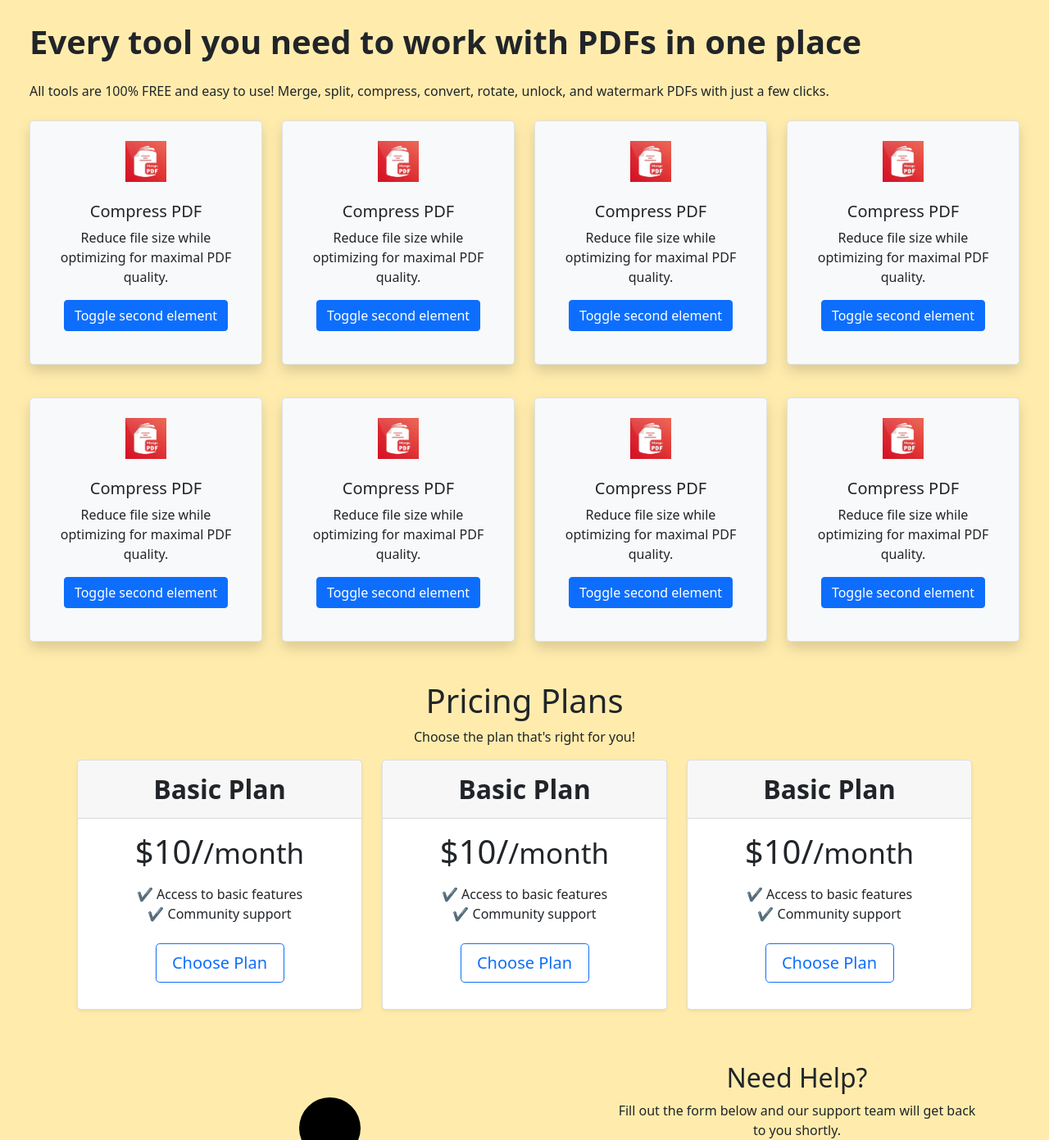
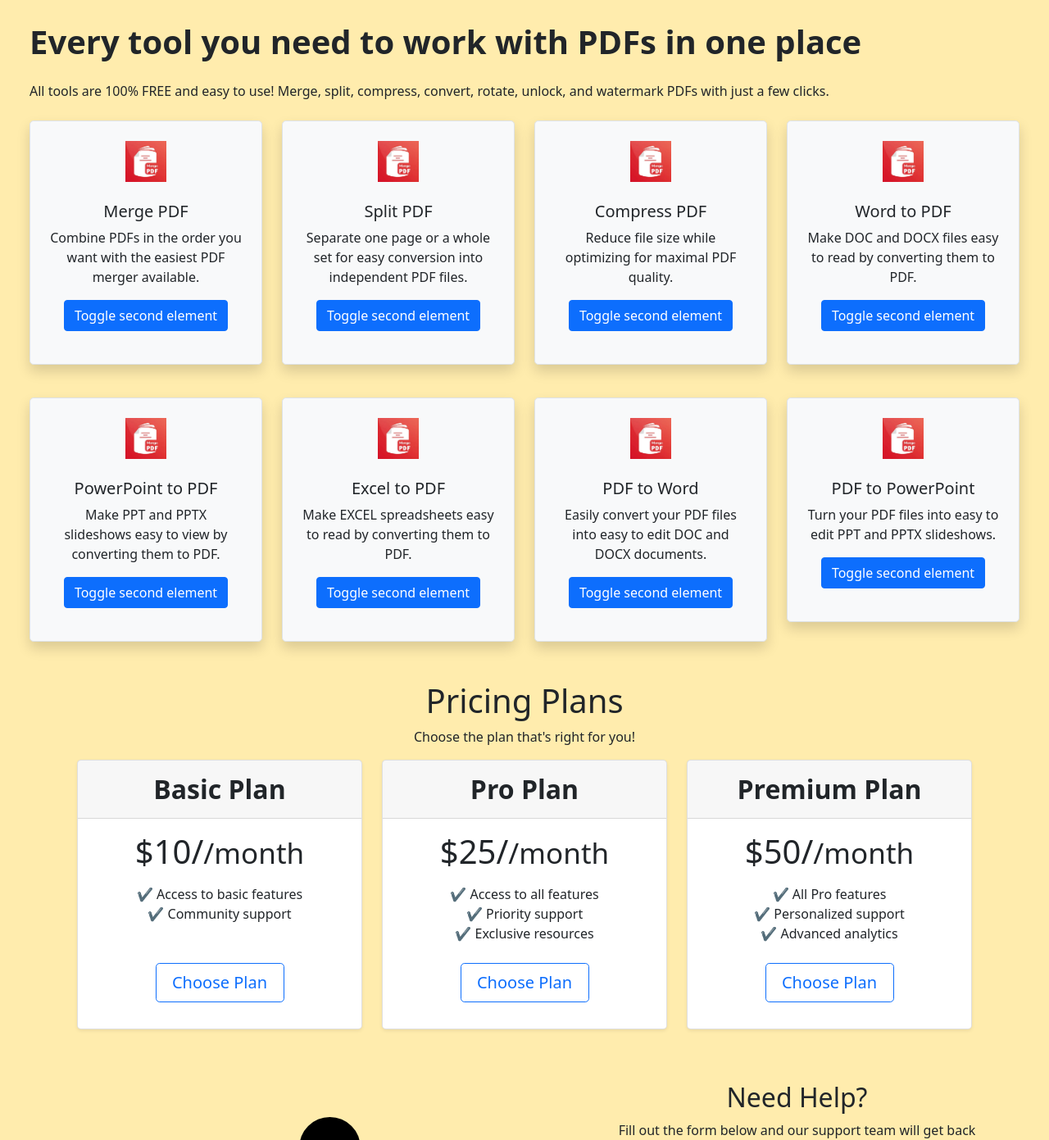
Before and after one commit to Devwashim/tempale, a Django app: page /client/ in a window 1280 px wide; the page is wider, and only the part inside the window is pictured. Shown: the part 1723-3114 px from the top of that part at 82% size. Run offline with Django 5.2, Linux system fonts and the light colour scheme.

Commit message:
few change

```diff
--- a/templates/client.html
+++ b/templates/client.html
@@ -110,8 +110,8 @@
       <div class="col-md-3  zoom">
        <div class="p-4 border bg-light text-center border rounded-3 shadow">
         <img src="{% static "merge pdf.jpg" %}" alt="Compress PDF" class="icon mb-4" style="width: 50px; height: auto;">
-        <h5 class="font-bold text-center">Compress PDF</h5>
-        <p class="text-center">Reduce file size while optimizing for maximal PDF quality.</p>
+        <h5 class="font-bold text-center">Merge PDF</h5>
+        <p class="text-center">Combine PDFs in the order you want with the easiest PDF merger available.</p>
 
         <p class="d-inline-flex gap-1">
             <button class="btn btn-primary"  data-bs-toggle="collapse" data-bs-target="#multiCollapseExample1" aria-expanded="false" aria-controls="multiCollapseExample1" style="">Toggle second element</button>
@@ -120,7 +120,29 @@
             <div class="col">
               <div class="collapse multi-collapse" id="multiCollapseExample1">
                 <div class="card card-body">
-                    Dropdown content for Split PDF.
+                  Dropdown content for Merge PDF.
+                </div>
+              </div>
+            </div>
+              </div>
+
+             </div>
+             </div>
+
+      <div class="col-md-3 zoom">
+       <div class="p-4 border bg-light text-center border rounded-3 shadow">
+        <img src="{% static "merge pdf.jpg" %}" alt="Compress PDF" class="icon mb-4" style="width: 50px; height: auto;">
+        <h5 class="font-bold text-center">Split PDF</h5>
+        <p class="text-center">Separate one page or a whole set for easy conversion into independent PDF files.</p>
+
+        <p class="d-inline-flex  gap-1">
+            <button class="btn btn-primary"  data-bs-toggle="collapse" data-bs-target="#Split" aria-expanded="false" aria-controls="Split">Toggle second element</button>
+        </p>
+          <div class="row">
+            <div class="col">
+              <div class="collapse multi-collapse" id="Split">
+                <div class="card card-body">
+                  Dropdown content for Split PDF.
                 </div>
               </div>
             </div>
@@ -141,7 +163,7 @@
             <div class="col">
               <div class="collapse multi-collapse" id="Mergepdf">
                 <div class="card card-body">
-                    Mergepdf content for Split PDF.
+                    Mergepdf content for Compress PDF.
                 </div>
               </div>
             </div>
@@ -152,38 +174,17 @@
       <div class="col-md-3 zoom">
        <div class="p-4 border bg-light text-center border rounded-3 shadow">
         <img src="{% static "merge pdf.jpg" %}" alt="Compress PDF" class="icon mb-4" style="width: 50px; height: auto;">
-        <h5 class="font-bold text-center">Compress PDF</h5>
-        <p class="text-center">Reduce file size while optimizing for maximal PDF quality.</p>
+        <h5 class="font-bold text-center">Word to PDF</h5>
+        <p class="text-center">Make DOC and DOCX files easy to read by converting them to PDF.</p>
 
         <p class="d-inline-flex  gap-1">
-            <button class="btn btn-primary"  data-bs-toggle="collapse" data-bs-target="#Mergepdf" aria-expanded="false" aria-controls="Mergepdf">Toggle second element</button>
+            <button class="btn btn-primary"  data-bs-toggle="collapse" data-bs-target="#Word" aria-expanded="false" aria-controls="Word">Toggle second element</button>
         </p>
           <div class="row">
             <div class="col">
-              <div class="collapse multi-collapse" id="Mergepdf">
+              <div class="collapse multi-collapse" id="Word">
                 <div class="card card-body">
-                    Mergepdf content for Split PDF.
-                </div>
-              </div>
-            </div>
-              </div>
-
-             </div>
-             </div>
-      <div class="col-md-3 zoom">
-       <div class="p-4 border bg-light text-center border rounded-3 shadow">
-        <img src="{% static "merge pdf.jpg" %}" alt="Compress PDF" class="icon mb-4" style="width: 50px; height: auto;">
-        <h5 class="font-bold text-center">Compress PDF</h5>
-        <p class="text-center">Reduce file size while optimizing for maximal PDF quality.</p>
-
-        <p class="d-inline-flex  gap-1">
-            <button class="btn btn-primary"  data-bs-toggle="collapse" data-bs-target="#Mergepdf" aria-expanded="false" aria-controls="Mergepdf">Toggle second element</button>
-        </p>
-          <div class="row">
-            <div class="col">
-              <div class="collapse multi-collapse" id="Mergepdf">
-                <div class="card card-body">
-                    Mergepdf content for Split PDF.
+                  Dropdown content for Word to PDF.
                 </div>
               </div>
             </div>
@@ -197,18 +198,20 @@
 
       <div class="col-md-3 zoom">
        <div class="p-4 border bg-light text-center border rounded-3 shadow">
-        <img src="{% static "merge pdf.jpg" %}" alt="Compress PDF" class="icon mb-4" style="width: 50px; height: auto;">
-        <h5 class="font-bold text-center">Compress PDF</h5>
-        <p class="text-center">Reduce file size while optimizing for maximal PDF quality.</p>
+        <img src="{% static "merge pdf.jpg" %}" alt="PowerPoint PDF" class="icon mb-4" style="width: 50px; height: auto;">
+        <h5 class="font-bold text-center">PowerPoint to PDF</h5>
+        <p class="text-center">Make PPT and PPTX slideshows easy to view by converting them to PDF.
+        </p>
 
         <p class="d-inline-flex gap-1">
-            <button class="btn btn-primary" data-bs-toggle="collapse" data-bs-target="#multiCollapseExample1" aria-expanded="false" aria-controls="multiCollapseExample1">Toggle second element</button>
+            <button class="btn btn-primary" data-bs-toggle="collapse" data-bs-target="#PowerPoint" aria-expanded="false" aria-controls="PowerPoint">Toggle second element</button>
           </p>
           <div class="row">
             <div class="col">
-              <div class="collapse multi-collapse" id="multiCollapseExample1">
+              <div class="collapse multi-collapse" id="PowerPoint">
                 <div class="card card-body">
-                    Dropdown content for Split PDF.
+                  Dropdown content for PowerPoint to PDF.
+
                 </div>
               </div>
             </div>
@@ -218,18 +221,20 @@
              </div>
       <div class="col-md-3 zoom">
        <div class="p-4 border bg-light text-center border rounded-3 shadow">
-        <img src="{% static "merge pdf.jpg" %}" alt="Compress PDF" class="icon mb-4" style="width: 50px; height: auto;">
-        <h5 class="font-bold text-center">Compress PDF</h5>
-        <p class="text-center">Reduce file size while optimizing for maximal PDF quality.</p>
+        <img src="{% static "merge pdf.jpg" %}" alt="Excel PDF" class="icon mb-4" style="width: 50px; height: auto;">
+        <h5 class="font-bold text-center">Excel to PDF
+        </h5>
+        <p class="text-center">Make EXCEL spreadsheets easy to read by converting them to PDF.
+        </p>
 
         <p class="d-inline-flex  gap-1">
-            <button class="btn btn-primary"  data-bs-toggle="collapse" data-bs-target="#Mergepdf" aria-expanded="false" aria-controls="Mergepdf">Toggle second element</button>
+            <button class="btn btn-primary"  data-bs-toggle="collapse" data-bs-target="#Excel" aria-expanded="false" aria-controls="Excel">Toggle second element</button>
         </p>
           <div class="row">
             <div class="col">
-              <div class="collapse multi-collapse" id="Mergepdf">
+              <div class="collapse multi-collapse" id="Excel">
                 <div class="card card-body">
-                    Mergepdf content for Split PDF.
+                  Dropdown content for Excel to PDF.
                 </div>
               </div>
             </div>
@@ -239,18 +244,19 @@
              </div>
       <div class="col-md-3 zoom">
        <div class="p-4 border bg-light text-center border rounded-3 shadow">
-        <img src="{% static "merge pdf.jpg" %}" alt="Compress PDF" class="icon mb-4" style="width: 50px; height: auto;">
-        <h5 class="font-bold text-center">Compress PDF</h5>
-        <p class="text-center">Reduce file size while optimizing for maximal PDF quality.</p>
+        <img src="{% static "merge pdf.jpg" %}" alt="PDFtoword PDF" class="icon mb-4" style="width: 50px; height: auto;">
+        <h5 class="font-bold text-center">PDF to Word</h5>
+        <p class="text-center">Easily convert your PDF files into easy to edit DOC and DOCX documents.
+        </p>
 
         <p class="d-inline-flex  gap-1">
-            <button class="btn btn-primary"  data-bs-toggle="collapse" data-bs-target="#Mergepdf" aria-expanded="false" aria-controls="Mergepdf">Toggle second element</button>
+            <button class="btn btn-primary"  data-bs-toggle="collapse" data-bs-target="#PDFtoword" aria-expanded="false" aria-controls="PDFtoword">Toggle second element</button>
         </p>
           <div class="row">
             <div class="col">
-              <div class="collapse multi-collapse" id="Mergepdf">
+              <div class="collapse multi-collapse" id="PDFtoword">
                 <div class="card card-body">
-                    Mergepdf content for Split PDF.
+                  Dropdown content for PDF to Word.
                 </div>
               </div>
             </div>
@@ -260,18 +266,19 @@
              </div>
       <div class="col-md-3 zoom">
        <div class="p-4 border bg-light text-center border rounded-3 shadow">
-        <img src="{% static "merge pdf.jpg" %}" alt="Compress PDF" class="icon mb-4" style="width: 50px; height: auto;">
-        <h5 class="font-bold text-center">Compress PDF</h5>
-        <p class="text-center">Reduce file size while optimizing for maximal PDF quality.</p>
+        <img src="{% static "merge pdf.jpg" %}" alt="pdftoPowerPoint PDF" class="icon mb-4" style="width: 50px; height: auto;">
+        <h5 class="font-bold text-center">PDF to PowerPoint</h5>
+        <p class="text-center">Turn your PDF files into easy to edit PPT and PPTX slideshows.
+        </p>
 
         <p class="d-inline-flex  gap-1">
-            <button class="btn btn-primary"  data-bs-toggle="collapse" data-bs-target="#Mergepdf" aria-expanded="false" aria-controls="Mergepdf">Toggle second element</button>
+            <button class="btn btn-primary"  data-bs-toggle="collapse" data-bs-target="#pdftoPowerPoint" aria-expanded="false" aria-controls="pdftoPowerPoint">Toggle second element</button>
         </p>
           <div class="row">
             <div class="col">
-              <div class="collapse multi-collapse" id="Mergepdf">
+              <div class="collapse multi-collapse" id="pdftoPowerPoint">
                 <div class="card card-body">
-                    Mergepdf content for Split PDF.
+                  Dropdown content for PDF to PowerPoint.
                 </div>
               </div>
             </div>
@@ -301,6 +308,8 @@
           <ul class="list-unstyled mt-3 mb-4">
             <li>✔ Access to basic features</li>
             <li>✔ Community support</li>
+            <br>
+          </ul>
           </ul>
           <button type="button" class="w-50 btn btn-lg btn-outline-primary mb-3">Choose Plan</button>
         </div>
@@ -309,13 +318,14 @@
     <div class="col zoom">
       <div class="card mb-4 rounded-3 shadow-sm">
         <div class="card-header py-3">
-          <h2 class="my-0 fw-bold">Basic Plan</h2>
+          <h2 class="my-0 fw-bold">Pro Plan </h2>
         </div>
         <div class="card-body">
-          <h1 class="card-title pricing-card-title">$10/<small class="text-body-secondary fw-light">/month</small></h1>
+          <h1 class="card-title pricing-card-title">$25/<small class="text-body-secondary fw-light">/month</small></h1>
           <ul class="list-unstyled mt-3 mb-4">
-            <li>✔ Access to basic features</li>
-            <li>✔ Community support</li>
+            <li>✔ Access to all features</li>
+            <li>✔ Priority support</li>
+            <li>✔ Exclusive resources</li>
           </ul>
           <button type="button" class="w-50 btn btn-lg btn-outline-primary mb-3">Choose Plan</button>
         </div>
@@ -324,13 +334,14 @@
     <div class="col zoom">
       <div class="card mb-4 rounded-3 shadow-sm">
         <div class="card-header py-3">
-          <h2 class="my-0 fw-bold">Basic Plan</h2>
+          <h2 class="my-0 fw-bold">Premium Plan</h2>
         </div>
         <div class="card-body">
-          <h1 class="card-title pricing-card-title">$10/<small class="text-body-secondary fw-light">/month</small></h1>
+          <h1 class="card-title pricing-card-title">$50/<small class="text-body-secondary fw-light">/month</small></h1>
           <ul class="list-unstyled mt-3 mb-4">
-            <li>✔ Access to basic features</li>
-            <li>✔ Community support</li>
+            <li>✔ All Pro features</li>
+            <li>✔ Personalized support</li>
+            <li>✔ Advanced analytics</li>
           </ul>
           <button type="button" class="w-50 btn btn-lg btn-outline-primary mb-3">Choose Plan</button>
         </div>
```
